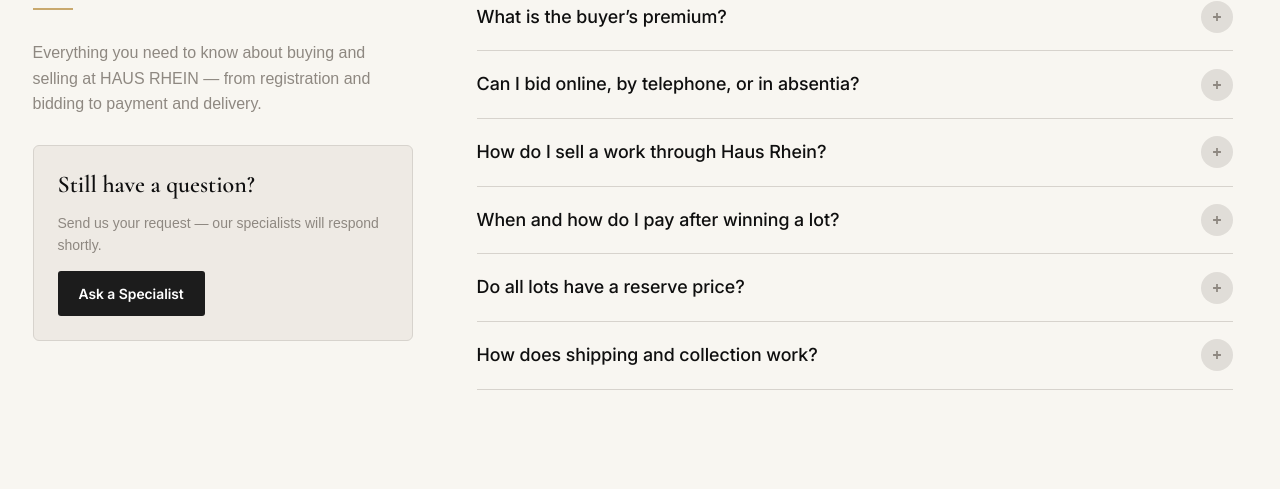
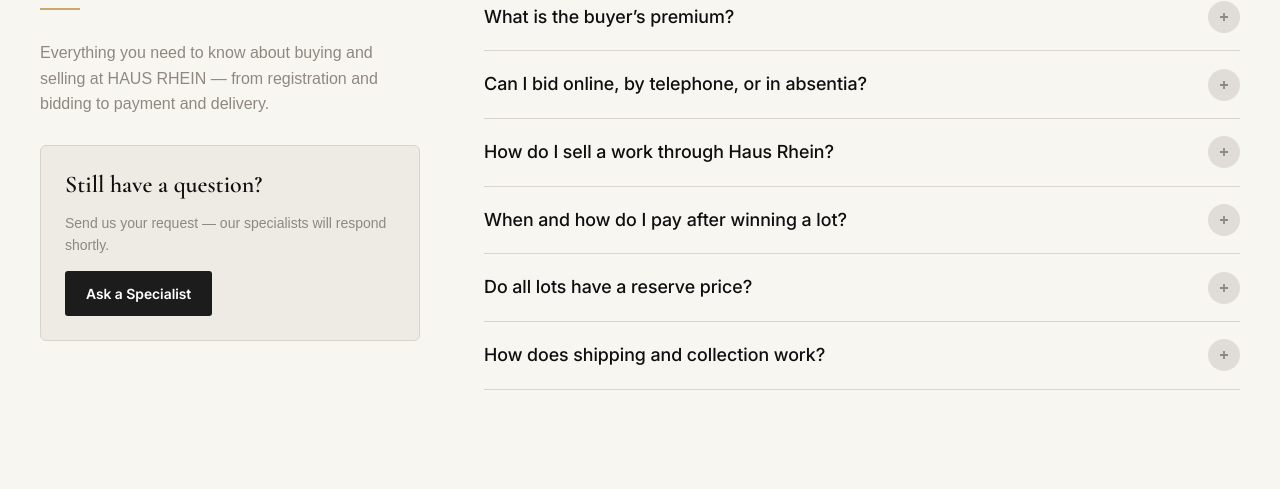
Before and after one commit to VladyslavDykyi/HausRhein, a website: page #src/page-faq.html in a window 1280 px wide. Shown: the part 327-816 px from the top of the page. Drawn offline with nearby package versions, Linux system fonts and the light colour scheme; files that its build step writes are made by us from their sources; files whose address does not match are found by name; a web font is replaced by a local one.

Commit message:
та деякі фікси з стилямі

```diff
--- a/#src/scss/pages/_default.scss
+++ b/#src/scss/pages/_default.scss
@@ -1,8 +1,5 @@
 //@import "../default/_fonts.scss";
 
-html {
-	scrollbar-gutter: stable;
-}
 body {
 	overflow-x: hidden;
 	font-family: "Inter_18pt-Regular", sans-serif;
--- a/#src/scss/pages/page-faq.scss
+++ b/#src/scss/pages/page-faq.scss
@@ -2,7 +2,7 @@
 @import "_header";
 @import "./_block-faq";
 @import "_footer";
-
+@import "./modals/_modal-login";
 body {
 	background-color: #f8f6f1;
 }
```
Also changed, not shown: dist/css/pages/page-faq.css, dist/css/pages/page-faq.min.css, dist/css/pages/page-home.css, dist/css/pages/page-home.min.css, dist/css/pages/page-login.css, dist/css/pages/page-login.min.css.
